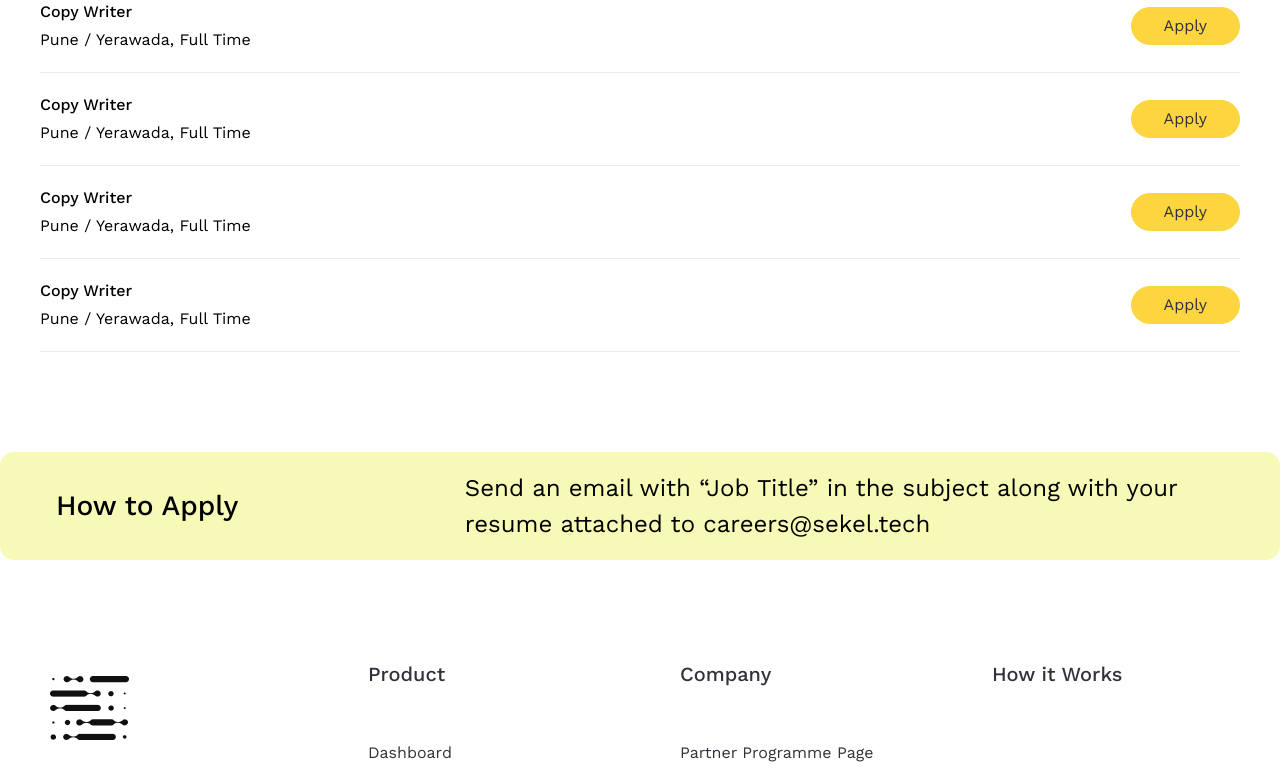
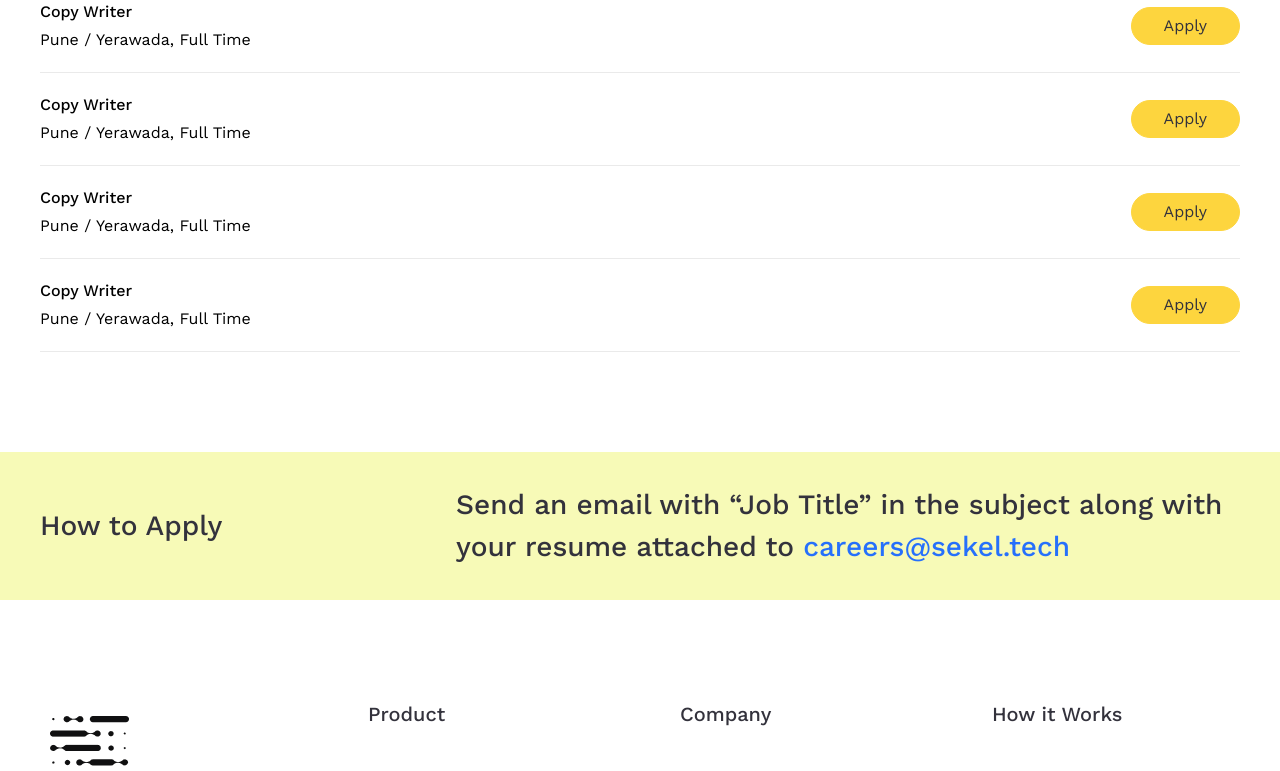
Before and after one commit to omwebiwork/sekel-tech, a Next.js app: page /company/careers in a window 1280 px wide. Shown: the part 3526-4297 px from the top of the page. Built offline with nearby package versions, Linux system fonts and the light colour scheme.

Commit message:
new pages section design changes and create new sections

```diff
--- a/src/Components/comman/Form/StartForm.js
+++ b/src/Components/comman/Form/StartForm.js
@@ -4,6 +4,7 @@ const GetStartForm = ({
   buttonTitle,
   placeholder = "enter your email",
   type = "email",
+  value = "",
   filled = true,
   inputSty = "text-white placeholder:text-white border-white",
 }) => {
@@ -12,6 +13,7 @@ const GetStartForm = ({
       <input
         type={type}
         placeholder={placeholder}
+        value={value}
         className={`leading-5 py-2 px-8 border border-1 rounded-full bg-gray-100 bg-opacity-10 focus:ring-0 focus:outline-none focus-visible:ring-0 ${inputSty}`}
       />
       <Button filled={filled} data={buttonTitle} clsStyle="py-3" />
--- a/src/Components/comman/Form/hyperlocalStrategyForm.js
+++ b/src/Components/comman/Form/hyperlocalStrategyForm.js
@@ -5,8 +5,6 @@ const HyperlocalStrategyForm = ({
   placeholder = "Enter your email",
   buttonTitle = "Get a  FREE Audit",
   containerSty = "",
-  newsLetter = "",
-  newsLetterSty = "hidden",
   showForm = true,
   newsTitle="text-blue-600"
 }) => {
@@ -33,9 +31,6 @@ const HyperlocalStrategyForm = ({
             </div>
           </div>
         )}
-        <div className="max-w-[65%] ml-auto">
-          <h3 className={`${newsLetterSty}`}>{newsLetter}</h3>
-        </div>
       </div>
     </div>
   );
--- a/src/pages/company/about-us.js
+++ b/src/pages/company/about-us.js
@@ -166,7 +166,7 @@ const AboutUs = () => {
         sectionStyle="py-[138px] bg-gray-100"
         descriptionSty="mr-0 text-base font-normal leading-[25px]"
         image={{
-          src: "/amplifyBanner.png",
+          src: "/amplify.png",
           height: 448,
           width: 692,
           alt: "img",
--- a/src/pages/company/careers.js
+++ b/src/pages/company/careers.js
@@ -7,6 +7,7 @@ import HyperlocalStrategyForm from "@/Components/comman/Form/hyperlocalStrategyF
 import Button from "@/Components/comman/ButtonComponent/Index";
 import GetStartForm from "@/Components/comman/Form/StartForm";
 import Image from "next/image";
+import Link from "next/link";
 
 const Careers = () => {
   let bannerObj = {
@@ -276,14 +277,18 @@ const Careers = () => {
         }
       />
 
-      <HyperlocalStrategyForm
-        containerSty="container items-center"
-        title={"How to Apply"}
-        newsLetter="Send an email with “Job Title” in the subject along with your resume attached to careers@sekel.tech"
-        newsLetterSty="text-[24px] text-black mb-0"
-        showForm={false}
-        newsTitle="text-black"
-      />
+      <section className="bg-yellow-100 py-8">
+        <div className="container">
+          <div className="grid grid-cols-12 gap-12 items-center">
+            <div className="col-span-4">
+            <p class="text-black-33 text-[28px] font-medium">How to Apply</p>
+            </div>
+            <div className="col-span-8">
+              <h4 className="text-black-33 text-[28px] font-medium">Send an email with “Job Title” in the subject along with your resume attached to <Link href={''} className="text-blue-600">careers@sekel.tech</Link></h4>
+            </div>
+          </div>
+        </div>
+      </section>
     </>
   );
 };
```
